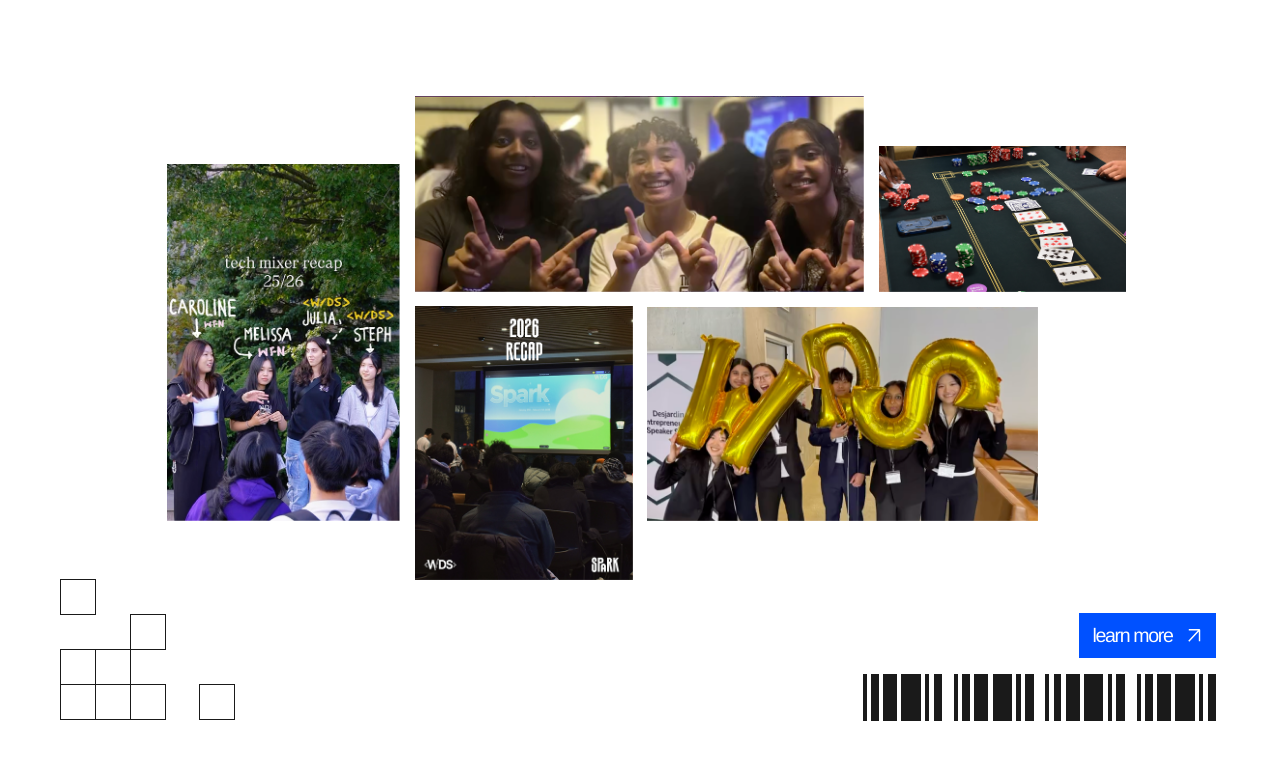
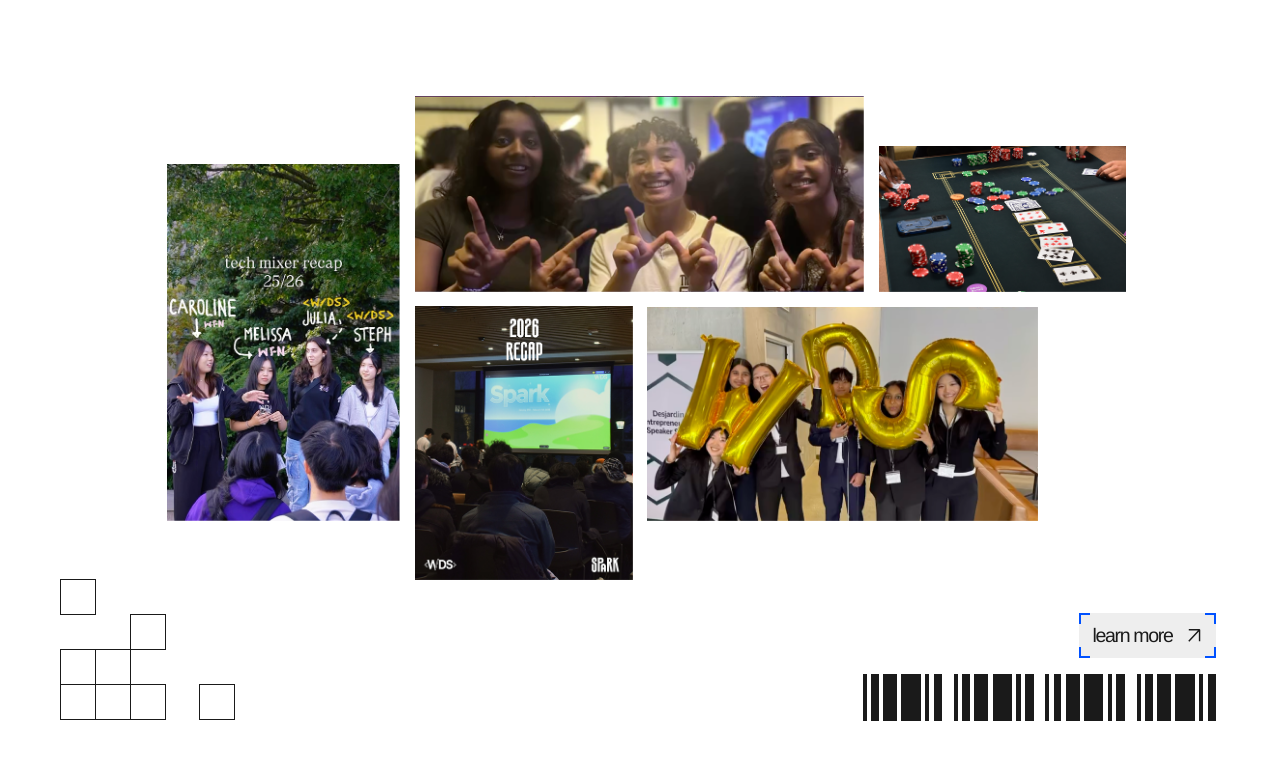
Before and after one commit to Western-Developer-Society-Technology/wds-website-2026-27, a Next.js app: page / in a window 1280 px wide. Shown: the part 1072-1832 px from the top of the page. Built offline with nearby package versions, Linux system fonts and the light colour scheme.

Commit message:
learn more button interaction

```diff
--- a/src/components/sections/About/About.jsx
+++ b/src/components/sections/About/About.jsx
@@ -1,4 +1,3 @@
-import Image from "next/image";
 import Barcode from "@/components/ui/Barcode";
 import AboutCollage from "./AboutCollage";
 import AboutGrid from "./AboutGrid";
@@ -27,14 +26,24 @@ export default function About() {
           <AboutCollage />
 
           <button type="button" className={styles.cta}>
+            <span className={`${styles.ctaTick} ${styles.ctaTickTl}`} aria-hidden="true" />
+            <span className={`${styles.ctaTick} ${styles.ctaTickTr}`} aria-hidden="true" />
+            <span className={`${styles.ctaTick} ${styles.ctaTickBl}`} aria-hidden="true" />
+            <span className={`${styles.ctaTick} ${styles.ctaTickBr}`} aria-hidden="true" />
             learn more
-            <Image
-              src="/icons/uprightarrow.svg"
-              alt=""
-              width={23}
-              height={24}
+            <svg
               className={styles.ctaArrow}
-            />
+              viewBox="0 0 23 24"
+              fill="none"
+              aria-hidden="true"
+            >
+              <path
+                d="M0.956243 22.5928L20.7556 1.30777M20.7558 22.5918L20.7556 1.30777L0.957322 1.30786"
+                stroke="currentColor"
+                strokeWidth="2.61566"
+                strokeLinejoin="bevel"
+              />
+            </svg>
           </button>
 
           <div className={styles.barcodes} aria-hidden="true">
--- a/src/components/sections/About/About.module.css
+++ b/src/components/sections/About/About.module.css
@@ -122,6 +122,10 @@
 }
 
 .cta {
+  --cta-arm: calc(16 * var(--px));
+  --cta-stroke: max(2px, calc(2.5 * var(--px)));
+  --cta-out: calc(6 * var(--px));
+  --cta-ease: cubic-bezier(0.45, 0, 0.2, 1);
   position: absolute;
   left: calc(1405 * var(--px));
   top: calc(1220 * var(--px));
@@ -133,19 +137,87 @@
   height: calc(63 * var(--px));
   padding: 0 calc(21 * var(--px)) 0 calc(19 * var(--px));
   border: none;
-  background: var(--blue);
-  color: #fff;
+  overflow: visible;
+  background-color: #eeeeee;
+  color: var(--ink);
   font-family: Helvetica, Arial, "Helvetica Neue", sans-serif;
   font-size: calc(27 * var(--px));
   line-height: 0.9;
   letter-spacing: calc(-1.85 * var(--px));
   cursor: pointer;
+  transition:
+    background-color 150ms var(--cta-ease),
+    color 150ms var(--cta-ease);
+}
+
+.ctaTick {
+  position: absolute;
+  width: var(--cta-arm);
+  height: var(--cta-arm);
+  box-sizing: border-box;
+  pointer-events: none;
+  transition: transform 220ms var(--cta-ease);
+}
+
+.ctaTickTl {
+  top: 0;
+  left: 0;
+  border-top: var(--cta-stroke) solid var(--blue);
+  border-left: var(--cta-stroke) solid var(--blue);
+}
+
+.ctaTickTr {
+  top: 0;
+  right: 0;
+  border-top: var(--cta-stroke) solid var(--blue);
+  border-right: var(--cta-stroke) solid var(--blue);
+}
+
+.ctaTickBl {
+  bottom: 0;
+  left: 0;
+  border-bottom: var(--cta-stroke) solid var(--blue);
+  border-left: var(--cta-stroke) solid var(--blue);
+}
+
+.ctaTickBr {
+  bottom: 0;
+  right: 0;
+  border-bottom: var(--cta-stroke) solid var(--blue);
+  border-right: var(--cta-stroke) solid var(--blue);
+}
+
+.cta:hover,
+.cta:focus-visible {
+  background-color: var(--blue);
+  color: #fff;
+}
+
+.cta:hover .ctaTickTl,
+.cta:focus-visible .ctaTickTl {
+  transform: translate(calc(-1 * var(--cta-out)), calc(-1 * var(--cta-out)));
+}
+
+.cta:hover .ctaTickTr,
+.cta:focus-visible .ctaTickTr {
+  transform: translate(var(--cta-out), calc(-1 * var(--cta-out)));
+}
+
+.cta:hover .ctaTickBl,
+.cta:focus-visible .ctaTickBl {
+  transform: translate(calc(-1 * var(--cta-out)), var(--cta-out));
+}
+
+.cta:hover .ctaTickBr,
+.cta:focus-visible .ctaTickBr {
+  transform: translate(var(--cta-out), var(--cta-out));
 }
 
 .ctaArrow {
   width: calc(18 * var(--px));
   height: calc(18 * var(--px));
   flex-shrink: 0;
+  display: block;
 }
 
 .collage {
@@ -280,6 +352,11 @@
     transform: none;
     transition: none;
   }
+
+  .cta,
+  .ctaTick {
+    transition: none;
+  }
 }
 
 @media (max-width: 768px) {
@@ -397,6 +474,9 @@
     padding: 0 20px;
     font-size: 1.5rem;
     letter-spacing: -0.04em;
+    --cta-arm: 14px;
+    --cta-stroke: 2px;
+    --cta-out: 5px;
   }
 
   .ctaArrow {
```
